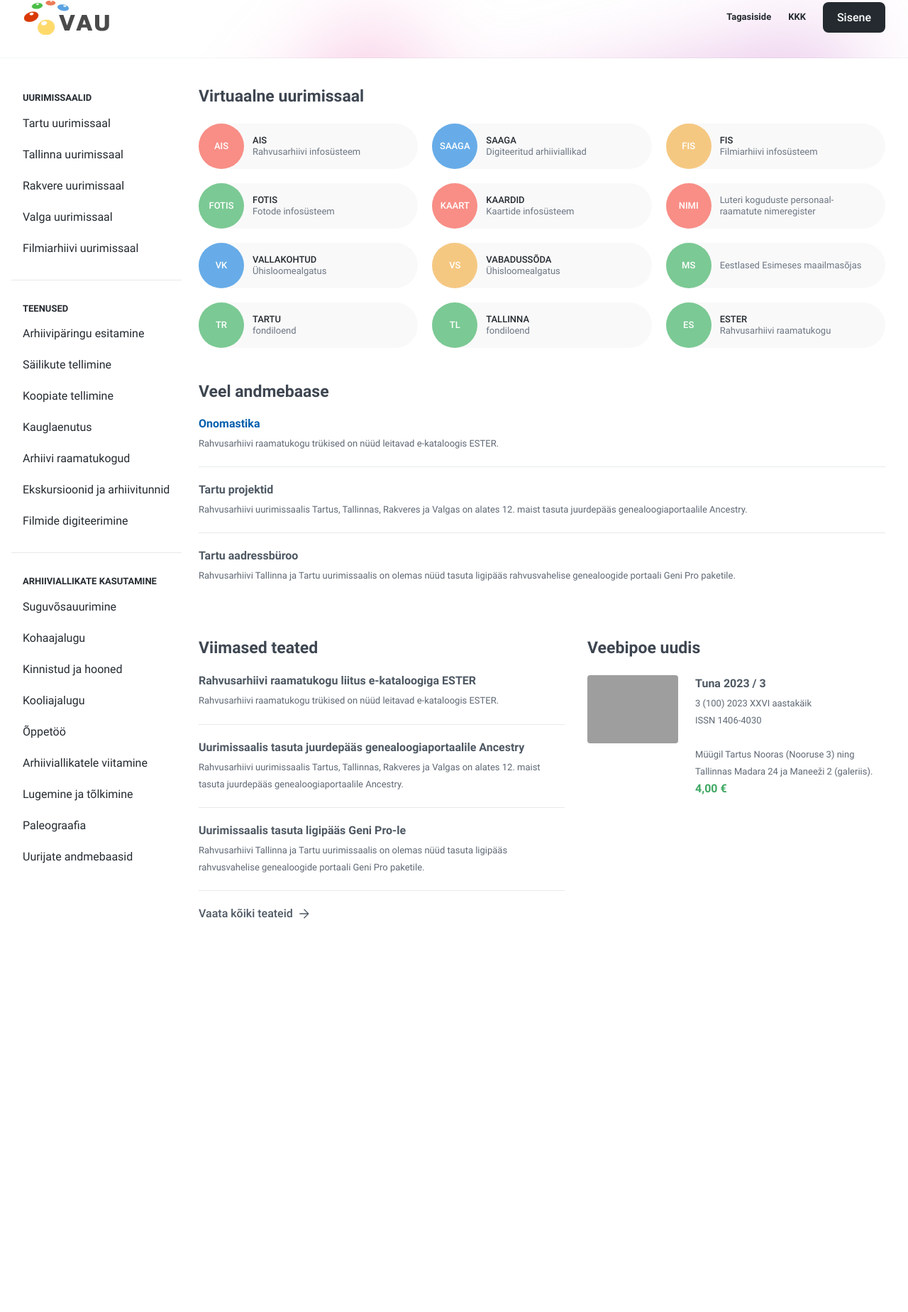
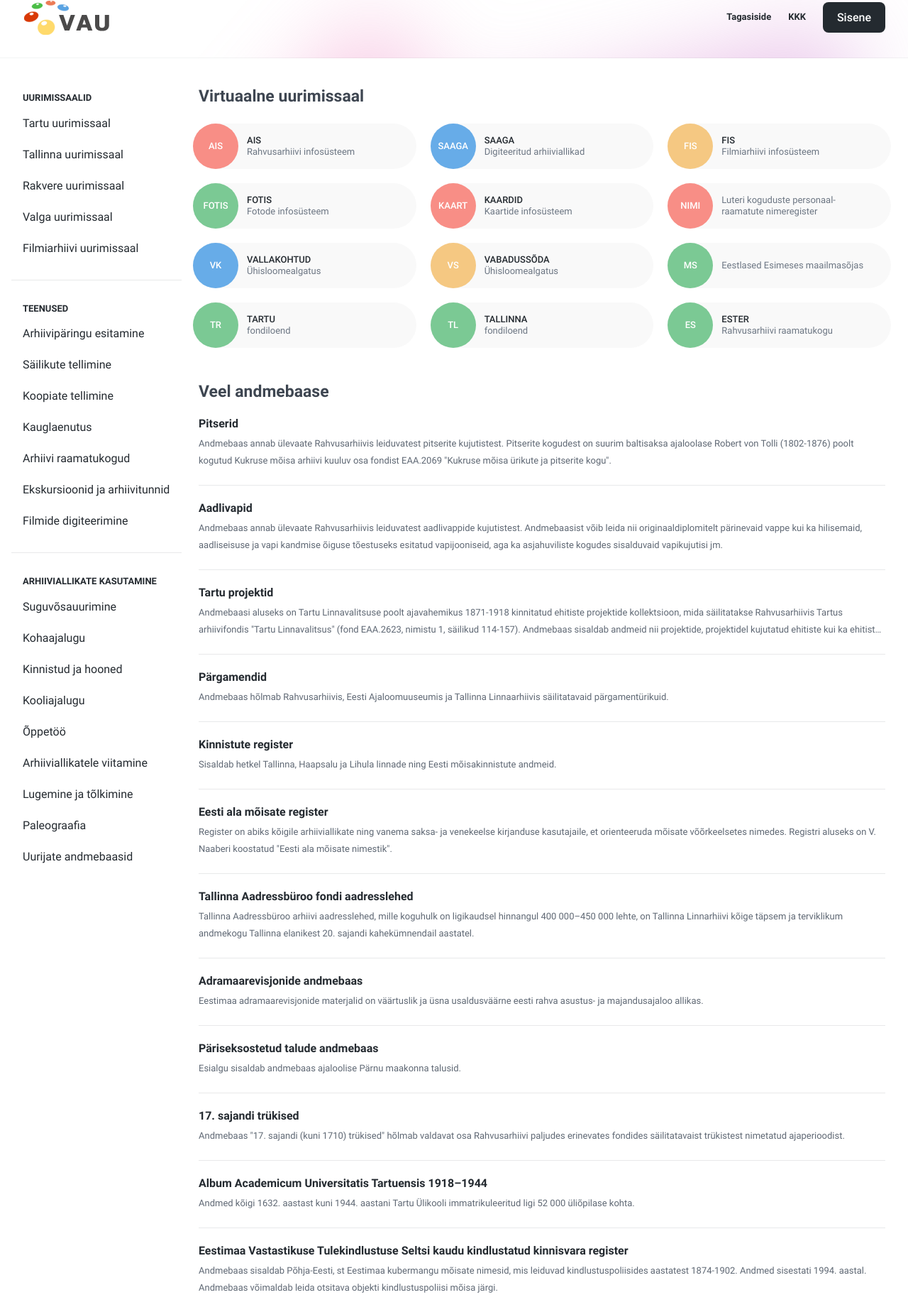
Before and after one commit to erikuus/tailwindui-playground, a PHP site: page /views/layouts/main.html in a window 1280 px wide. Shown: the part 97-1945 px from the top of the page at 71% size. Before the commit the page ends 1391 px from the top, so only its background shows below. Run offline with PHP 8.4, Linux system fonts and the light colour scheme; some libraries are stand-ins or nearby versions; grey boxes are pictures that could not be loaded.

Commit message:
Lisab veel andmebaase

```diff
--- a/style.css
+++ b/style.css
@@ -2644,6 +2833,11 @@ body {
 @media (min-width: 1024px) {
   .lg\:visible {
     visibility: visible;
+  }
+
+  .lg\:-mx-2 {
+    margin-left: -0.5rem;
+    margin-right: -0.5rem;
   }
 
   .lg\:block {
--- a/views/layouts/main.html
+++ b/views/layouts/main.html
@@ -164,37 +164,37 @@
 					<section class="pb-6">
 						<h3 class="px-4 py-2 uppercase font-bold text-sm">Uurimissaalid</h3>
 						<ul class="space-y-1">
-							<li><a href="#" class="block rounded-sm py-2 px-4 hover:bg-green-50">Tartu uurimissaal</a></li>
-							<li><a href="#" class="block rounded-sm py-2 px-4 hover:bg-green-50">Tallinna uurimissaal</a></li>
-							<li><a href="#" class="block rounded-sm py-2 px-4 hover:bg-green-50">Rakvere uurimissaal</a></li>
-							<li><a href="#" class="block rounded-sm py-2 px-4 hover:bg-green-50">Valga uurimissaal</a></li>
-							<li><a href="#" class="block rounded-sm py-2 px-4 hover:bg-green-50">Filmiarhiivi uurimissaal</a></li>
+							<li><a href="#" class="block rounded py-2 px-4 hover:bg-green-50">Tartu uurimissaal</a></li>
+							<li><a href="#" class="block rounded py-2 px-4 hover:bg-green-50">Tallinna uurimissaal</a></li>
+							<li><a href="#" class="block rounded py-2 px-4 hover:bg-green-50">Rakvere uurimissaal</a></li>
+							<li><a href="#" class="block rounded py-2 px-4 hover:bg-green-50">Valga uurimissaal</a></li>
+							<li><a href="#" class="block rounded py-2 px-4 hover:bg-green-50">Filmiarhiivi uurimissaal</a></li>
 						</ul>
 					</section>
 					<section class="py-6">
 						<h3 class="px-4 py-2 uppercase font-bold text-sm">Teenused</h3>
 						<ul class="space-y-1">
-							<li><a href="#" class="block rounded-sm py-2 px-4 hover:bg-green-50">Arhiivip&auml;ringu esitamine</a></li>
-							<li><a href="#" class="block rounded-sm py-2 px-4 hover:bg-green-50">S&auml;ilikute tellimine</a></li>
-							<li><a href="#" class="block rounded-sm py-2 px-4 hover:bg-green-50">Koopiate tellimine</a></li>
-							<li><a href="#" class="block rounded-sm py-2 px-4 hover:bg-green-50">Kauglaenutus</a></li>
-							<li><a href="#" class="block rounded-sm py-2 px-4 hover:bg-green-50">Arhiivi raamatukogud</a></li>
-							<li><a href="#" class="block rounded-sm py-2 px-4 hover:bg-green-50">Ekskursioonid ja arhiivitunnid</a></li>
-							<li><a href="#" class="block rounded-sm py-2 px-4 hover:bg-green-50">Filmide digiteerimine</a></li>
+							<li><a href="#" class="block rounded py-2 px-4 hover:bg-green-50">Arhiivip&auml;ringu esitamine</a></li>
+							<li><a href="#" class="block rounded py-2 px-4 hover:bg-green-50">S&auml;ilikute tellimine</a></li>
+							<li><a href="#" class="block rounded py-2 px-4 hover:bg-green-50">Koopiate tellimine</a></li>
+							<li><a href="#" class="block rounded py-2 px-4 hover:bg-green-50">Kauglaenutus</a></li>
+							<li><a href="#" class="block rounded py-2 px-4 hover:bg-green-50">Arhiivi raamatukogud</a></li>
+							<li><a href="#" class="block rounded py-2 px-4 hover:bg-green-50">Ekskursioonid ja arhiivitunnid</a></li>
+							<li><a href="#" class="block rounded py-2 px-4 hover:bg-green-50">Filmide digiteerimine</a></li>
 						</ul>
 					</section>
 					<section class="py-6">
 						<h3 class="px-4 py-2 uppercase font-bold text-sm">Arhiiviallikate kasutamine</h3>
 						<ul class="space-y-1">
-							<li><a href="#" class="block rounded-sm py-2 px-4 hover:bg-green-50">Suguv&otilde;sauurimine</a></li>
-							<li><a href="#" class="block rounded-sm py-2 px-4 hover:bg-green-50"> Kohaajalugu</a></li>
-							<li><a href="#" class="block rounded-sm py-2 px-4 hover:bg-green-50">Kinnistud ja hooned</a></li>
-							<li><a href="#" class="block rounded-sm py-2 px-4 hover:bg-green-50">Kooliajalugu</a></li>
-							<li><a href="#" class="block rounded-sm py-2 px-4 hover:bg-green-50">&Otilde;ppet&ouml;&ouml;</a></li>
-							<li><a href="#" class="block rounded-sm py-2 px-4 hover:bg-green-50">Arhiiviallikatele viitamine</a></li>
-							<li><a href="#" class="block rounded-sm py-2 px-4 hover:bg-green-50">Lugemine ja t&otilde;lkimine</a></li>
-							<li><a href="#" class="block rounded-sm py-2 px-4 hover:bg-green-50">Paleograafia</a></li>
-							<li><a href="#" class="block rounded-sm py-2 px-4 hover:bg-green-50">Uurijate andmebaasid</a></li>
+							<li><a href="#" class="block rounded py-2 px-4 hover:bg-green-50">Suguv&otilde;sauurimine</a></li>
+							<li><a href="#" class="block rounded py-2 px-4 hover:bg-green-50"> Kohaajalugu</a></li>
+							<li><a href="#" class="block rounded py-2 px-4 hover:bg-green-50">Kinnistud ja hooned</a></li>
+							<li><a href="#" class="block rounded py-2 px-4 hover:bg-green-50">Kooliajalugu</a></li>
+							<li><a href="#" class="block rounded py-2 px-4 hover:bg-green-50">&Otilde;ppet&ouml;&ouml;</a></li>
+							<li><a href="#" class="block rounded py-2 px-4 hover:bg-green-50">Arhiiviallikatele viitamine</a></li>
+							<li><a href="#" class="block rounded py-2 px-4 hover:bg-green-50">Lugemine ja t&otilde;lkimine</a></li>
+							<li><a href="#" class="block rounded py-2 px-4 hover:bg-green-50">Paleograafia</a></li>
+							<li><a href="#" class="block rounded py-2 px-4 hover:bg-green-50">Uurijate andmebaasid</a></li>
 						</ul>
 					</section>
 				</nav>
@@ -204,7 +204,7 @@
 					<div class="flex-1 mb-8 space-y-12 2xl:mr-8">
 						<div>
 							<h2 class="text-xl font-semibold text-gray-800">Virtuaalne uurimissaal</h2>
-							<ul role="list" class="mt-6 grid grid-cols-1 gap-5 sm:grid-cols-2 xl:grid-cols-3">
+							<ul role="list" class="lg:-mx-2 mt-6 grid grid-cols-1 gap-5 sm:grid-cols-2 xl:grid-cols-3">
 								<li class="relative col-span-1 flex items-center rounded-full bg-[#f9f9f9] hover:bg-[#f0f0f0]">
 									<div class="flex w-16 h-16 flex-shrink-0 items-center justify-center bg-red-300 rounded-full text-sm font-medium text-white">AIS</div>
 									<div class="flex-1 px-3 py-2 text-sm">
@@ -325,80 +325,188 @@
 								</li>
 							</ul>
 						</div>
-
-
 						<div>
 							<h2 class="text-xl font-semibold text-gray-800">Veel andmebaase</h2>
-							<ul role="list" class="divide-y divide-gray-900/10">
-								<li class="py-5">
-									<p class="text-base font-semibold leading-6 text-blue-600 hover:text-blue-500">
-										<a href="#">Onomastika</a>
+							<ul role="list">
+								<li class="relative group py-5 border-b border-gray-900/10 hover:border-b-2 hover:border-gray-200">
+									<p class="text-base font-semibold leading-6">
+										<a href="#">
+											<span class="absolute inset-0" aria-hidden="true"></span>
+											Pitserid
+										</a>
 									</p>
 									<p class="mt-1 line-clamp-2 text-sm leading-6 text-gray-600">
-										<a href="#">Rahvusarhiivi raamatukogu trükised on nüüd leitavad e-kataloogis ESTER.</a>
+										Andmebaas annab ülevaate Rahvusarhiivis leiduvatest pitserite kujutistest. Pitserite kogudest on suurim baltisaksa ajaloolase Robert von Tolli (1802-1876) poolt kogutud Kukruse mõisa arhiivi kuuluv osa fondist EAA.2069 "Kukruse mõisa ürikute ja pitserite kogu".
 									</p>
+									<div class="border-b-2 border-transparent group-hover:border-b"></div>
 								</li>
-								<li class="py-5">
-									<p class="text-base font-semibold leading-6 text-gray-700">
-										<a href="#">Tartu projektid</a>
+								<li class="relative group py-5 border-b border-gray-900/10 hover:border-b-2 hover:border-gray-200">
+									<p class="text-base font-semibold leading-6">
+										<a href="#">
+											<span class="absolute inset-0" aria-hidden="true"></span>
+											Aadlivapid
+										</a>
 									</p>
 									<p class="mt-1 line-clamp-2 text-sm leading-6 text-gray-600">
-										<a href="#">Rahvusarhiivi uurimissaalis Tartus, Tallinnas, Rakveres ja Valgas on alates 12. maist tasuta juurdepääs genealoogiaportaalile Ancestry.</a>
+										Andmebaas annab ülevaate Rahvusarhiivis leiduvatest aadlivappide kujutistest. Andmebaasist võib leida nii originaaldiplomitelt pärinevaid vappe kui ka hilisemaid, aadliseisuse ja vapi kandmise õiguse tõestuseks esitatud vapijooniseid, aga ka asjahuviliste kogudes sisalduvaid vapikujutisi jm.
 									</p>
+									<div class="border-b-2 border-transparent group-hover:border-b"></div>
 								</li>
-								<li class="py-5">
-									<p class="text-base font-semibold leading-6 text-gray-700">
-										<a href="#">Tartu aadressbüroo</a>
+								<li class="relative group py-5 border-b border-gray-900/10 hover:border-b-2 hover:border-gray-200">
+									<p class="text-base font-semibold leading-6">
+										<a href="#">
+											<span class="absolute inset-0" aria-hidden="true"></span>
+											Tartu projektid
+										</a>
 									</p>
 									<p class="mt-1 line-clamp-2 text-sm leading-6 text-gray-600">
-										<a href="#">Rahvusarhiivi Tallinna ja Tartu uurimissaalis on olemas nüüd tasuta ligipääs rahvusvahelise genealoogide portaali Geni Pro paketile.</a>
+										Andmebaasi aluseks on Tartu Linnavalitsuse poolt ajavahemikus 1871-1918 kinnitatud ehitiste projektide kollektsioon, mida säilitatakse Rahvusarhiivis Tartus arhiivifondis "Tartu Linnavalitsus" (fond EAA.2623, nimistu 1, säilikud 114-157). Andmebaas sisaldab andmeid nii projektide, projektidel kujutatud ehitiste kui ka ehitiste omanike kohta.
 									</p>
+									<div class="border-b-2 border-transparent group-hover:border-b"></div>
+								</li>
+								<li class="relative group py-5 border-b border-gray-900/10 hover:border-b-2 hover:border-gray-200">
+									<p class="text-base font-semibold leading-6">
+										<a href="#">
+											<span class="absolute inset-0" aria-hidden="true"></span>
+											Pärgamendid
+										</a>
+									</p>
+									<p class="mt-1 line-clamp-2 text-sm leading-6 text-gray-600">
+										Andmebaas hõlmab Rahvusarhiivis, Eesti Ajaloomuuseumis ja Tallinna Linnaarhiivis säilitatavaid pärgamentürikuid.
+									</p>
+									<div class="border-b-2 border-transparent group-hover:border-b"></div>
+								</li>
+								<li class="relative group py-5 border-b border-gray-900/10 hover:border-b-2 hover:border-gray-200">
+									<p class="text-base font-semibold leading-6">
+										<a href="#">
+											<span class="absolute inset-0" aria-hidden="true"></span>
+											Kinnistute register
+										</a>
+									</p>
+									<p class="mt-1 line-clamp-2 text-sm leading-6 text-gray-600">
+										Sisaldab hetkel Tallinna, Haapsalu ja Lihula linnade ning Eesti mõisakinnistute andmeid.
+									</p>
+									<div class="border-b-2 border-transparent group-hover:border-b"></div>
+								</li>
+								<li class="relative group py-5 border-b border-gray-900/10 hover:border-b-2 hover:border-gray-200">
+									<p class="text-base font-semibold leading-6">
+										<a href="#">
+											<span class="absolute inset-0" aria-hidden="true"></span>
+											Eesti ala mõisate register
+										</a>
+									</p>
+									<p class="mt-1 line-clamp-2 text-sm leading-6 text-gray-600">
+										Register on abiks kõigile arhiiviallikate ning vanema saksa- ja venekeelse kirjanduse kasutajaile, et orienteeruda mõisate võõrkeelsetes nimedes. Registri aluseks on V. Naaberi koostatud "Eesti ala mõisate nimestik".
+									</p>
+									<div class="border-b-2 border-transparent group-hover:border-b"></div>
+								</li>
+								<li class="relative group py-5 border-b border-gray-900/10 hover:border-b-2 hover:border-gray-200">
+									<p class="text-base font-semibold leading-6">
+										<a href="#">
+											<span class="absolute inset-0" aria-hidden="true"></span>
+											Tallinna Aadressbüroo fondi aadresslehed
+										</a>
+									</p>
+									<p class="mt-1 line-clamp-2 text-sm leading-6 text-gray-600">
+										Tallinna Aadressbüroo arhiivi aadresslehed, mille koguhulk on ligikaudsel hinnangul 400 000–450 000 lehte, on Tallinna Linnarhiivi kõige täpsem ja terviklikum andmekogu Tallinna elanikest 20. sajandi kahekümnendail aastatel.
+									</p>
+									<div class="border-b-2 border-transparent group-hover:border-b"></div>
+								</li>
+								<li class="relative group py-5 border-b border-gray-900/10 hover:border-b-2 hover:border-gray-200">
+									<p class="text-base font-semibold leading-6">
+										<a href="#">
+											<span class="absolute inset-0" aria-hidden="true"></span>
+											Adramaarevisjonide andmebaas
+										</a>
+									</p>
+									<p class="mt-1 line-clamp-2 text-sm leading-6 text-gray-600">
+										Eestimaa adramaarevisjonide materjalid on väärtuslik ja üsna usaldusväärne eesti rahva asustus- ja majandusajaloo allikas.
+									</p>
+									<div class="border-b-2 border-transparent group-hover:border-b"></div>
+								</li>
+								<li class="relative group py-5 border-b border-gray-900/10 hover:border-b-2 hover:border-gray-200">
+									<p class="text-base font-semibold leading-6">
+										<a href="#">
+											<span class="absolute inset-0" aria-hidden="true"></span>
+											Päriseksostetud talude andmebaas
+										</a>
+									</p>
+									<p class="mt-1 line-clamp-2 text-sm leading-6 text-gray-600">
+										Esialgu sisaldab andmebaas ajaloolise Pärnu maakonna talusid.
+									</p>
+									<div class="border-b-2 border-transparent group-hover:border-b"></div>
+								</li>
+								<li class="relative group py-5 border-b border-gray-900/10 hover:border-b-2 hover:border-gray-200">
+									<p class="text-base font-semibold leading-6">
+										<a href="#">
+											<span class="absolute inset-0" aria-hidden="true"></span>
+											17. sajandi trükised
+										</a>
+									</p>
+									<p class="mt-1 line-clamp-2 text-sm leading-6 text-gray-600">
+										Andmebaas "17. sajandi (kuni 1710) trükised" hõlmab valdavat osa Rahvusarhiivi paljudes erinevates fondides säilitatavaist trükistest nimetatud ajaperioodist.
+									</p>
+									<div class="border-b-2 border-transparent group-hover:border-b"></div>
+								</li>
+								<li class="relative group py-5 border-b border-gray-900/10 hover:border-b-2 hover:border-gray-200">
+									<p class="text-base font-semibold leading-6">
+										<a href="#">
+											<span class="absolute inset-0" aria-hidden="true"></span>
+											Album Academicum Universitatis Tartuensis 1918–1944
+										</a>
+									</p>
+									<p class="mt-1 line-clamp-2 text-sm leading-6 text-gray-600">
+										Andmed kõigi 1632. aastast kuni 1944. aastani Tartu Ülikooli immatrikuleeritud ligi 52 000 üliõpilase kohta.
+									</p>
+									<div class="border-b-2 border-transparent group-hover:border-b"></div>
+								</li>
+								<li class="relative group py-5 border-b border-gray-900/10 hover:border-b-2 hover:border-gray-200">
+									<p class="text-base font-semibold leading-6">
+										<a href="#">
+											<span class="absolute inset-0" aria-hidden="true"></span>
+											Eestimaa Vastastikuse Tulekindlustuse Seltsi kaudu kindlustatud kinnisvara register
+										</a>
+									</p>
+									<p class="mt-1 line-clamp-2 text-sm leading-6 text-gray-600">
+										Andmebaas sisaldab Põhja-Eesti, st Eestimaa kubermangu mõisate nimesid, mis leiduvad kindlustuspoliisides aastatest 1874-1902. Andmed sisestati 1994. aastal. Andmebaas võimaldab leida otsitava objekti kindlustuspoliisi mõisa järgi.
+									</p>
+									<div class="border-b-2 border-transparent group-hover:border-b"></div>
+								</li>
+								<li class="relative group py-5 border-b border-gray-900/10 hover:border-b-2 hover:border-gray-200">
+									<p class="text-base font-semibold leading-6">
+										<a href="#">
+											<span class="absolute inset-0" aria-hidden="true"></span>
+											Eestiainelised materjalid välisarhiivides
+										</a>
+									</p>
+									<p class="mt-1 line-clamp-2 text-sm leading-6 text-gray-600">
+										Andmebaasi eesmärk on hõlbustada eesti ajaloo seisukohalt väärtuslike Eesti ja selle maa rahvaga seonduvate kogude käsutamist nii teadustöös kui ka perekonna- või kohaloolises uurimistöös. Andmebaas aitab muuta informatsioon välisarhiivide eestiaineliste materjalide kohta kättesaadavaks ilma, et arhivaali olemasolu kohta teabe saamiseks pruugiks Teil sõita piiritagusesse arhiivi.
+									</p>
+									<div class="border-b-2 border-transparent group-hover:border-b"></div>
+								</li>
+								<li class="relative group py-5 border-b border-gray-900/10 hover:border-b-2 hover:border-gray-200">
+									<p class="text-base font-semibold leading-6">
+										<a href="#">
+											<span class="absolute inset-0" aria-hidden="true"></span>
+											Onomastika
+										</a>
+									</p>
+									<p class="mt-1 line-clamp-2 text-sm leading-6 text-gray-600">
+										Onomastika ehk teadus nimedest seletab nimede struktuuri, algtähendust, päritolu ja muutumist. See teadusharu omab tihedaid kontakte ka ajaloo ning genealoogiaga.
+									</p>
+									<div class="border-b-2 border-transparent group-hover:border-b"></div>
 								</li>
 							</ul>
 						</div>
-
-
-<!-- Veel andmebaase
-
-» Tallinna Aadressbüroo fondi aadresslehed
-
-» Tartu 1867 ühisloome
-
-» Kinnistute register
-
-» Eesti ala mõisate register
-
-» Eesti ala valdade register 1866–1917
-
-» Pitserid
-
-» Pärgamendid
-
-» Aadlivapid
-
-» Eestiainelised materjalid välisarhiivides
-
-» Päriseksostetud talude andmebaas
-
-» Adramaarevisjonide andmebaas
-
-» 17. sajandi trükised
-
-» Album Academicum Universitatis Tartuensis 1918–1944
-
-» Eestimaa Vastastikuse Tulekindlustuse Seltsi kaudu kindlustatud kinnisvara register
-
-» Georgi ordeni kavalerid Eestis -->
-
 					</div>
 					<div class="flex-1 2xl:flex-initial 2xl:flex-shrink-0 2xl:w-72">
 						<div class="flex flex-col space-y-8 xl:flex-row xl:space-y-0 xl:space-x-8 2xl:flex-col 2xl:space-y-8 2xl:space-x-0">
 							<div>
 								<h2 class="text-xl font-semibold text-gray-800">Viimased teated</h2>
-								<ul role="list" class="divide-y divide-gray-900/10">
-									<li class="relative py-5 border-b border-white hover:border-gray-900/10">
+								<ul role="list">
+									<li class="relative group py-5 border-b border-gray-900/10 hover:border-b-2 hover:border-gray-200">
 										<p class="text-base font-semibold leading-6 text-gray-700">
-											<a href="#">
+											<a href="#1">
 												<span class="absolute inset-0" aria-hidden="true"></span>
 												Rahvusarhiivi raamatukogu liitus e-kataloogiga ESTER
 											</a>
@@ -406,8 +514,9 @@
 										<p class="mt-1 line-clamp-2 text-sm leading-6 text-gray-600">
 											Rahvusarhiivi raamatukogu trükised on nüüd leitavad e-kataloogis ESTER.
 										</p>
+										<div class="border-b-2 border-transparent group-hover:border-b"></div>
 									</li>
-									<li class="relative py-5 border-b border-white hover:border-gray-900/10">
+									<li class="relative group py-5 border-b border-gray-900/10 hover:border-b-2 hover:border-gray-200">
 										<p class="text-base font-semibold leading-6 text-gray-700">
 											<a href="#">
 												<span class="absolute inset-0" aria-hidden="true"></span>
@@ -420,8 +529,9 @@
 												Rahvusarhiivi uurimissaalis Tartus, Tallinnas, Rakveres ja Valgas on alates 12. maist tasuta juurdepääs genealoogiaportaalile Ancestry.
 											</a>
 										</p>
+										<div class="border-b-2 border-transparent group-hover:border-b"></div>
 									</li>
-									<li class="relative py-5 border-b border-white hover:border-gray-900/10">
+									<li class="relative group py-5 border-b border-gray-900/10 hover:border-b-2 hover:border-gray-200">
 										<p class="text-base font-semibold leading-6 text-gray-700">
 											<a href="#">
 												<span class="absolute inset-0" aria-hidden="true"></span>
@@ -431,6 +541,7 @@
 										<p class="mt-1 line-clamp-2 text-sm leading-6 text-gray-600">
 											<a href="#">Rahvusarhiivi Tallinna ja Tartu uurimissaalis on olemas nüüd tasuta ligipääs rahvusvahelise genealoogide portaali Geni Pro paketile.</a>
 										</p>
+										<div class="border-b-2 border-transparent group-hover:border-b"></div>
 									</li>
 									<li class="py-5">
 										<p class="text-base font-medium leading-6 text-gray-700">
@@ -446,7 +557,7 @@
 							</div>
 							<div>
 								<h2 class="text-xl font-semibold text-gray-800 mb-6">Veebipoe uudis</h2>
-								<div class="relative sm:flex">
+								<div class="relative sm:flex pb-6">
 									<div class="mb-6 flex-shrink-0 sm:mb-0 sm:mr-6">
 										<a href="#" title="Tuna 2023 / 3">
 											<span class="absolute inset-0" aria-hidden="true"></span>
```
Also changed, not shown: other parts of style.css (+189 -0 lines).
